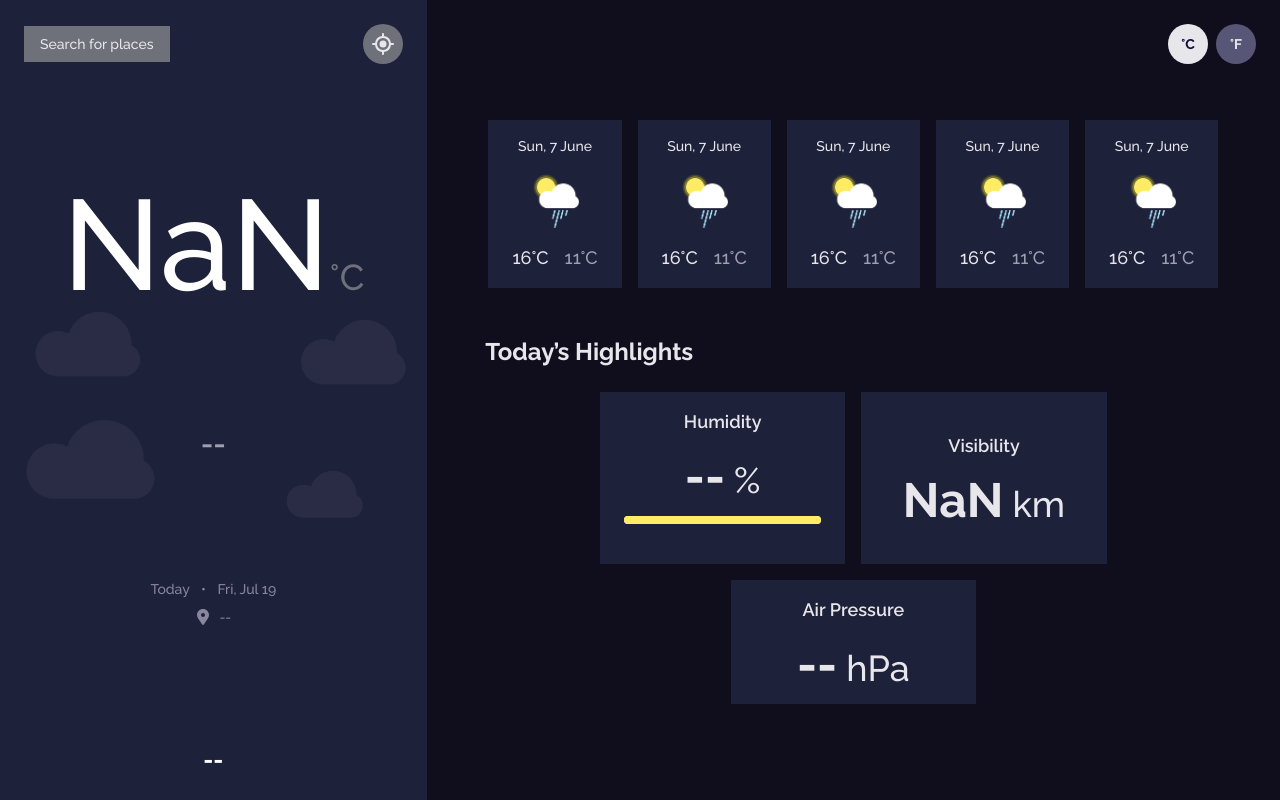
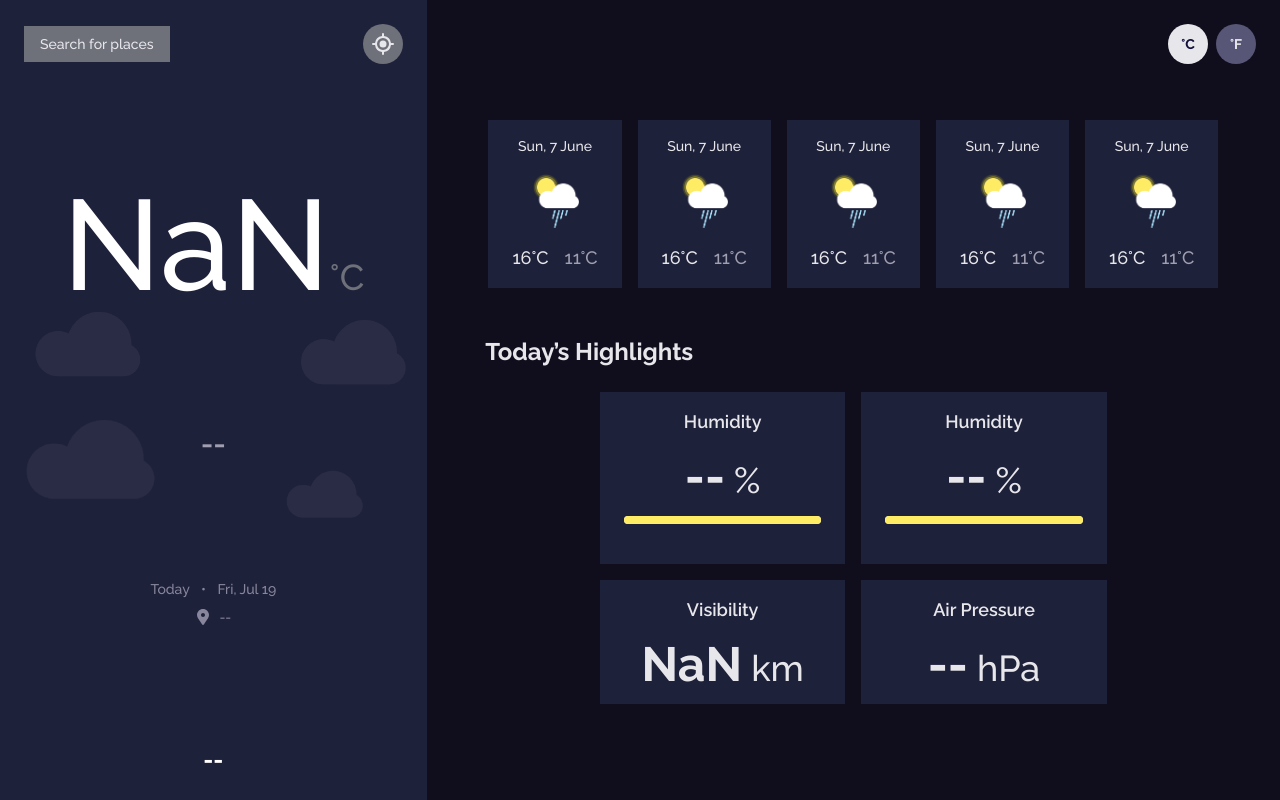
Before and after one commit to oiibar/CloudCast, a React (Vite) app: page / in a window 1280 px wide. Built offline with nearby package versions, Linux system fonts and the light colour scheme; no server answers.

Commit message:
forecast logic

```diff
--- a/src/App.jsx
+++ b/src/App.jsx
@@ -1,14 +1,14 @@
 import React, { useContext, useEffect, useState } from "react";
 import { unitContext } from "./AppContext";
-import { getWeatherByCity } from "./API/weatherAPI";
+import { getForecastByCity, getWeatherByCity } from "./API/weatherAPI";
 import Main from "./components/Main/Main";
 import Forecast from "./components/Forecast/Forecast";
 import TodayDetails from "./components/TodayDetails/TodayDetails";
-import { AppProvider } from "./AppContext";
 
 const App = () => {
   const { unit } = useContext(unitContext); // This will be `undefined` if not wrapped by `AppProvider`
   const [weatherData, setWeatherData] = useState(null);
+  const [forecast, setForecast] = useState(null);
   const city = "Astana"; // Replace with the default city name you want to fetch
 
   useEffect(() => {
@@ -21,14 +21,24 @@ const App = () => {
       }
     };
 
+    const fetchForecast = async () => {
+      try {
+        const data = await getForecastByCity(city, unit);
+        setForecast(data);
+      } catch (error) {
+        console.error("Error fetching weather data", error);
+      }
+    };
+
     fetchWeather();
+    fetchForecast();
   }, [unit]);
 
   return (
     <div className="flex flex-col lg:flex-row">
       <Main weatherData={weatherData} unit={unit} />
       <div className="flex flex-col flex-grow lg:w-2/3 text-[#E7E7EB]">
-        <Forecast />
+        <Forecast forecast={forecast} unit={unit} />
         <TodayDetails weatherData={weatherData} unit={unit} />
       </div>
     </div>
--- a/src/assets/index.css
+++ b/src/assets/index.css
@@ -21,6 +21,9 @@
   .container {
     @apply max-w-3xl mx-auto;
   }
+  .detailItem {
+    @apply flex flex-col w-full sm:w-1/2 md:w-1/3 text-center px-6 py-4 bg-[#1E213A] justify-center items-center gap-4 flex-wrap;
+  }
 }
 
 @layer utilities {
--- a/src/components/Forecast/Forecast.jsx
+++ b/src/components/Forecast/Forecast.jsx
@@ -1,13 +1,14 @@
-import React from "react";
+import React, { useContext, useState } from "react";
 import Header from "./Header";
 import ForecastList from "./ForecastList";
 
-const Forecast = () => {
+const Forecast = ({ forecast = null, unit = "metric" }) => {
+  console.log(forecast);
   return (
     <div className="p-6">
       <div className="flex flex-col justiyfy-between gap-8">
         <Header />
-        <ForecastList />
+        <ForecastList forecast={forecast} unit={unit} />
       </div>
     </div>
   );
--- a/src/components/Forecast/ForecastList.jsx
+++ b/src/components/Forecast/ForecastList.jsx
@@ -1,7 +1,7 @@
 import React from "react";
 import ForecastItem from "./ForecastItem";
 
-const ForecastList = () => {
+const ForecastList = ({ weatherData, unit }) => {
   return (
     <div className="flex justify-center items-center gap-4 flex-wrap">
       <ForecastItem />
--- a/src/components/TodayDetails/Details/Humidity.jsx
+++ b/src/components/TodayDetails/Details/Humidity.jsx
@@ -2,7 +2,7 @@ import React from "react";
 
 const Humidity = ({ humidity }) => {
   return (
-    <div className="flex flex-col w-full sm:w-1/2 md:w-1/3 justify-center items-center text-center gap-4 px-6 py-4 bg-[#1E213A]">
+    <div className="detailItem">
       <h2 className="text-lg font-semibold">Humidity</h2>
       <p className="text-4xl">
         <span className="text-5xl font-bold">{humidity}</span> %
--- a/src/components/TodayDetails/Details/Pressure.jsx
+++ b/src/components/TodayDetails/Details/Pressure.jsx
@@ -2,7 +2,7 @@ import React from "react";
 
 const Pressure = ({ pressure }) => {
   return (
-    <div className="flex flex-col w-full sm:w-1/2 md:w-1/3 justify-center items-center text-center gap-4 px-6 py-4 bg-[#1E213A]">
+    <div className="detailItem">
       <h2 className="text-lg font-semibold">Air Pressure</h2>
       <p className="text-4xl">
         <span className="text-5xl font-bold">{pressure}</span> hPa
--- a/src/components/TodayDetails/Details/Visibility.jsx
+++ b/src/components/TodayDetails/Details/Visibility.jsx
@@ -9,7 +9,7 @@ const Visibility = ({ visibility, unit }) => {
   };
 
   return (
-    <div className="flex flex-col w-full sm:w-1/2 md:w-1/3 justify-center items-center text-center gap-4 px-10 py-4 bg-[#1E213A]">
+    <div className="detailItem">
       <h2 className="text-lg font-semibold">Visibility</h2>
       <p className="text-4xl">
         <span className="text-5xl font-bold">
--- a/src/components/TodayDetails/Details/Wind.jsx
+++ b/src/components/TodayDetails/Details/Wind.jsx
@@ -14,7 +14,7 @@ const Wind = ({ wind, unit }) => {
   };
 
   return (
-    <div className="flex flex-col w-full sm:w-1/2 md:w-1/3 justify-center items-center text-center gap-4 px-6 py-4 bg-[#1E213A]">
+    <div className="detailItem">
       <h2 className="text-lg font-semibold">Wind Status</h2>
       <p className="text-4xl">
         <span className="text-5xl font-bold">
--- a/src/components/TodayDetails/TodayDetails.jsx
+++ b/src/components/TodayDetails/TodayDetails.jsx
@@ -5,7 +5,6 @@ import Visibility from "./Details/Visibility";
 import Pressure from "./Details/Pressure";
 
 const TodayDetails = ({ weatherData = null, unit = "metric" }) => {
-  console.log(weatherData);
   const wind = weatherData ? weatherData.wind : { speed: "--", deg: "--" };
   const humidity = weatherData ? weatherData.main.humidity : "--";
   const visibility = weatherData ? weatherData.visibility : "--";
@@ -14,8 +13,9 @@ const TodayDetails = ({ weatherData = null, unit = "metric" }) => {
   return (
     <div className="container mx-auto px-4 py-6">
       <h1 className="font-bold text-2xl mb-6">Today’s Highlights</h1>
-      <div className="flex flex-wrap justify-center gap-4">
+      <div className="flex justify-center items-center gap-4 flex-wrap">
         {/* <Wind wind={wind} unit={unit} /> */}
+        <Humidity humidity={humidity} />
         <Humidity humidity={humidity} />
         <Visibility visibility={visibility} unit={unit} />
         <Pressure pressure={pressure} />
```
